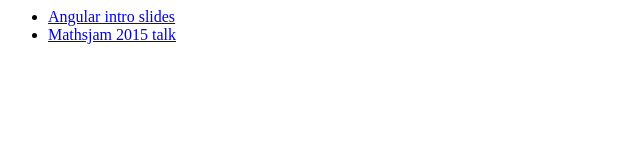
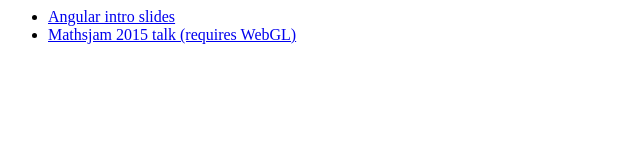
Before and after one commit to zootalures/zootalures.github.io, a plain HTML site: page index.html in a window 1280 px wide. Shown: the whole page, without its empty margins (0-640 px from the left). Drawn offline with Linux system fonts and the light colour scheme.

Commit message:
adding soma talk

```diff
--- a/index.html
+++ b/index.html
@@ -4,7 +4,8 @@
 <body>
 <ul>
 <li> <a href="angular-intro/"> Angular intro slides</a> </li>
-<li> <a href="soma_demo/public/resources/"> Mathsjam 2015 talk</a> </li>
+<li> <a href="soma_talk/resources/public/"> Mathsjam 2015 talk
+(requires WebGL) </a> </li>
 </ul>
 </body>
 </html>
```
